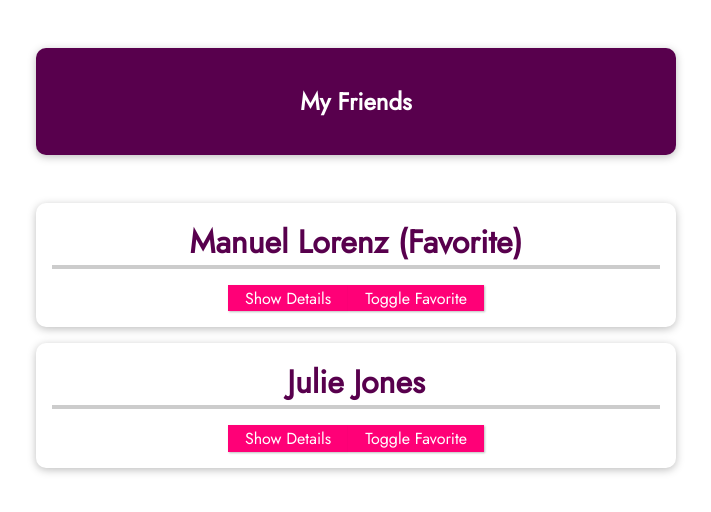
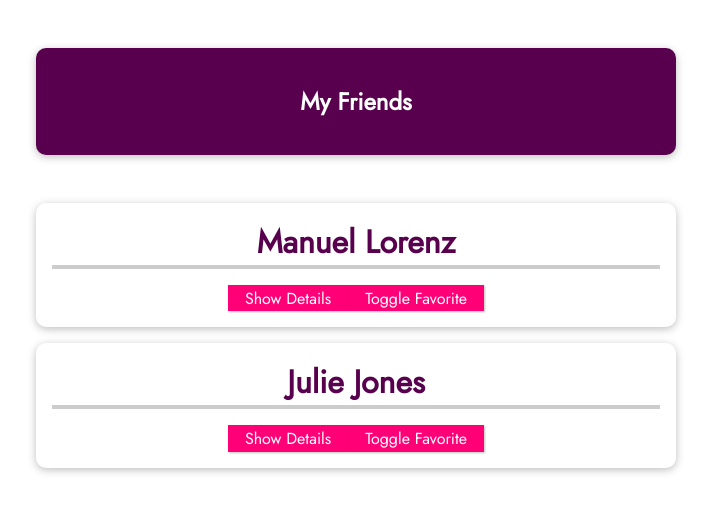
Before and after one commit to Christianbenjaminsson/vue-assignment7, a Vue app: page / in a window 1280 px wide. Shown: the top 512 px of the page, without its empty margins (284-995 px from the left). Built offline with nearby package versions, Linux system fonts and the light colour scheme.

Commit message:
Bind contacts to get values from friends array

```diff
--- a/src/App.vue
+++ b/src/App.vue
@@ -3,17 +3,14 @@
     <header><h1>My Friends</h1></header>
     <ul>
       <friend-contact
-        name="Manuel Lorenz"
-        phone-number="0123 45678 90"
-        email-adress="manuel@localhost.com"
-        is-favorite="1"
+        v-for="friend in friends"
+        :key="friend.id"
+        :name="friend.name"
+        :phone-number="friend.phone"
+        :email-adress="friend.email"
+        :is-favorite="true"
       >
       </friend-contact>
-      <friend-contact
-        name="Julie Jones"
-        phone-number="0987 65433 21"
-        email-adress="julie@localhost.com"
-      ></friend-contact>
     </ul>
   </section>
 </template>
--- a/src/components/FriendContact.vue
+++ b/src/components/FriendContact.vue
@@ -29,12 +29,12 @@ export default {
       required: true,
     },
     isFavorite: {
-      type: String,
+      type: Boolean,
       required: false,
       default: "0",
-      validator: function(value) {
+      /* validator: function(value) {
         return value === "1" || value === "0";
-      },
+      }, */
     },
   },
   data() {
```
